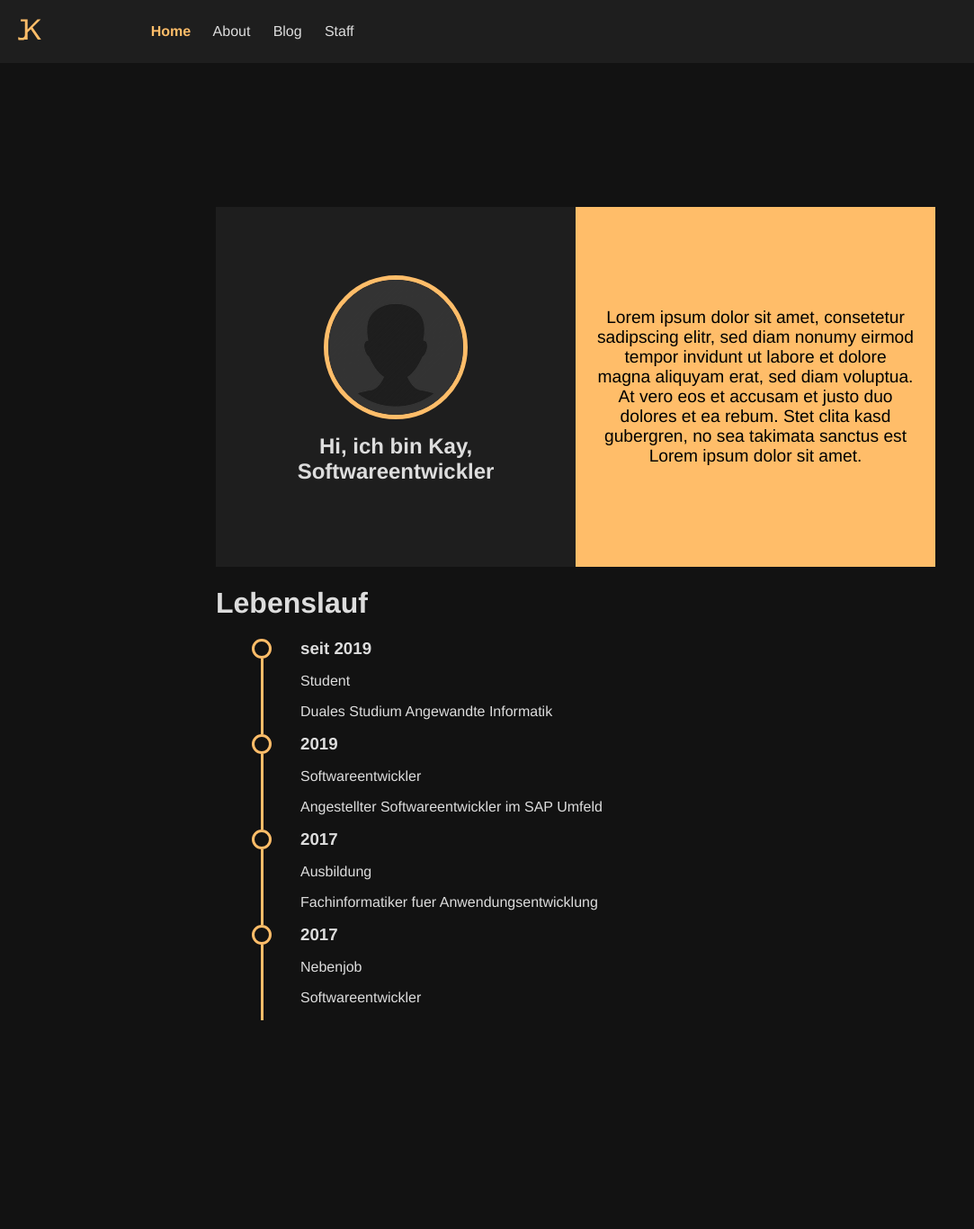
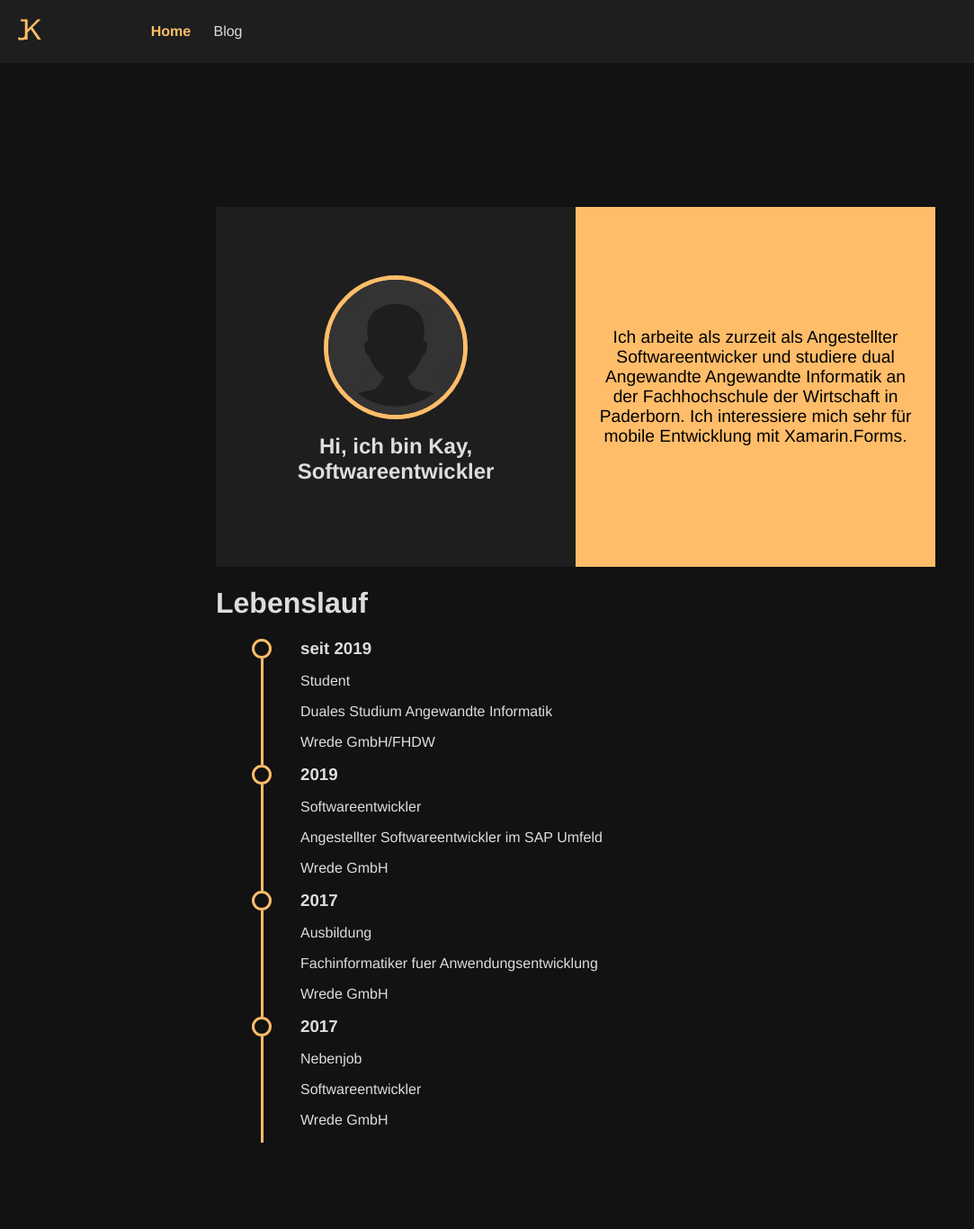
Before and after one commit to jonkas2211/jonkas2211.github.io, a Jekyll site: the page built from index.html, in a window 1280 px wide. Shown: the whole page at 90% size, without its empty margins (0-1083 px from the left). Built offline with Jekyll 4.4.1, drawn with Linux system fonts in a browser that asks for light colours; before the commit the page ends 1230 px from its top, so only the background shows below that.

Commit message:
Update Site

```diff
--- a/_data/career.json
+++ b/_data/career.json
@@ -2,21 +2,25 @@
     {
         "year": "seit 2019",
         "position": "Student",
+        "company" : "Wrede GmbH/FHDW",
         "description": "Duales Studium Angewandte Informatik"
     },
     {
         "year": "2019",
         "position": "Softwareentwickler",
+        "company" : "Wrede GmbH",
         "description": "Angestellter Softwareentwickler im SAP Umfeld"
     },
     {
         "year": "2017",
         "position": "Ausbildung",
+        "company" : "Wrede GmbH",
         "description": "Fachinformatiker fuer Anwendungsentwicklung"
     },
     {
         "year": "2017",
         "position": "Nebenjob",
+        "company" : "Wrede GmbH",
         "description": "Softwareentwickler"
     }
 ]
--- /dev/null
+++ b/_data/me.json
@@ -0,0 +1,3 @@
+{
+    "resume" : "Ich arbeite als zurzeit als Angestellter Softwareentwicker und studiere dual Angewandte Angewandte Informatik an der Fachhochschule der Wirtschaft in Paderborn. Ich interessiere mich sehr für mobile Entwicklung mit Xamarin.Forms. "
+}
--- a/_sass/main.scss
+++ b/_sass/main.scss
@@ -3,6 +3,10 @@
     --opacity-5-color: rgba(255,255,255,0.05);
     --primary-color: #ffbd69;
     --text-color: #DDDDDD;
+}
+
+a {
+    color: var(--primary-color);
 }
 
 body {
@@ -132,6 +136,32 @@ body {
     }
 }
 
+.blog {
+    padding: 1.2em;
+
+    ul {
+
+        padding: 0;
+        list-style-type: none;
+
+        li {
+            background-color: var(--opacity-5-color);
+            padding: 1em;
+            margin: 1em;
+        }
+    }
+}
+
+.post {
+    background-color: var(--opacity-5-color);
+    margin: 1.2em;
+    padding: 1.2em;
+
+    h1 {
+        color: var(--primary-color);
+    }
+}
+
 @media only screen and (min-width: 900px) {
 
     .hero {
--- a/index.html
+++ b/index.html
@@ -16,9 +16,9 @@ title: MyHome
         </div>
         <div class="hero-introduction square">
             <div class="content">
-                <p>Lorem ipsum dolor sit amet, consetetur sadipscing elitr, sed diam nonumy eirmod tempor invidunt ut labore
-                    et dolore magna aliquyam erat, sed diam voluptua. At vero eos et accusam et justo duo dolores et ea
-                    rebum. Stet clita kasd gubergren, no sea takimata sanctus est Lorem ipsum dolor sit amet. </p>
+                <p>
+                    {{ site.data.me.resume }}
+                </p>
                 </div>
         </div>
     </div>
@@ -35,6 +35,7 @@ title: MyHome
                     <h3>{{ item.year }}</h3>
                     <p>{{ item.position }}</p>
                     <p>{{ item.description }}</p>
+                    <p>{{ item.company }}</p>
                 </div>
             </li>
             {% endfor %}
```
Also changed, not shown: other parts of index.html (+1 -1 lines), _data/navigation.json (+0 -8 lines), _layouts/post.html (+5 -2 lines), blog.html (+9 -5 lines).
